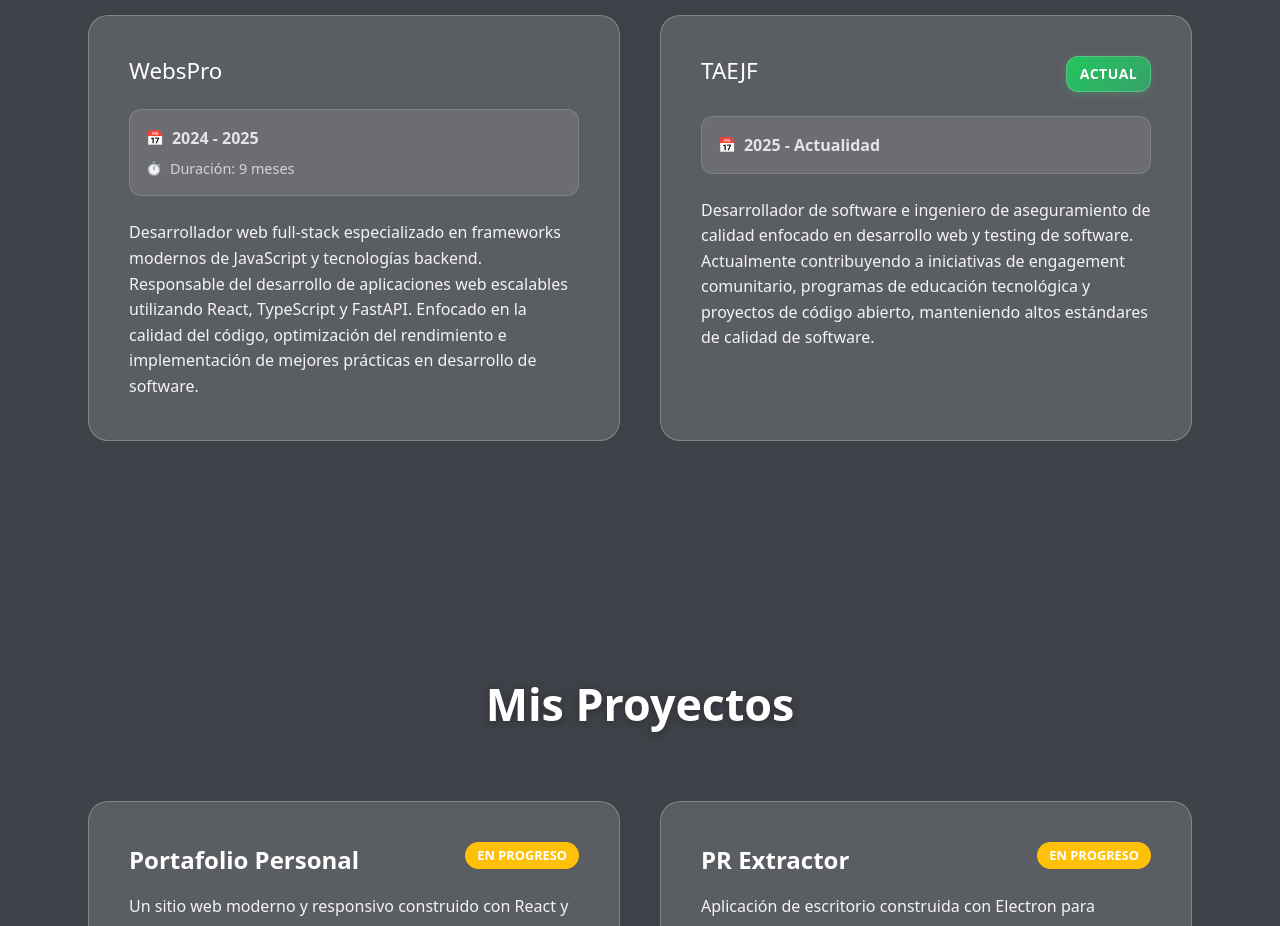
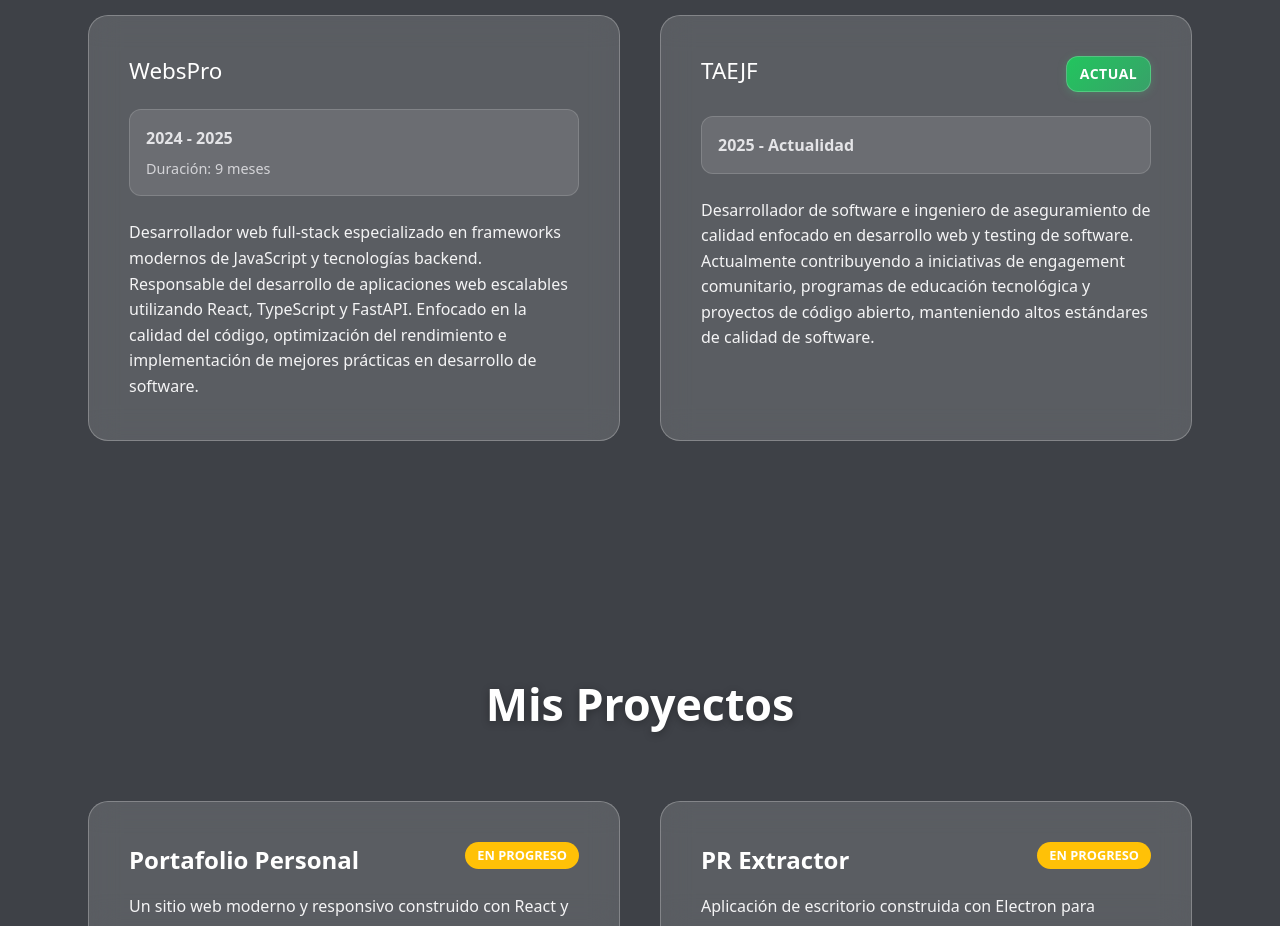
Before and after one commit to Mega-Barto/Mega-Barto.github.io, a React (Vite) app: page / in a window 1280 px wide. Shown: the part 1720-2646 px from the top of the page. Built offline with nearby package versions, Linux system fonts and the light colour scheme.

Commit message:
style: Remove unnecessary flex display and icons from work time and duration sections

```diff
--- a/src/components/sections/WorkExperienceSection/WorkExperienceSection.css
+++ b/src/components/sections/WorkExperienceSection/WorkExperienceSection.css
@@ -100,28 +100,12 @@
   color: var(--color-secondary-200);
   font-weight: 600;
   font-size: 1rem;
-  display: flex;
-  align-items: center;
-  gap: 0.5rem;
-}
-
-.work-time::before {
-  content: '📅';
-  font-size: 0.9rem;
 }
 
 .work-duration {
   color: var(--color-secondary-300);
   font-size: 0.9rem;
   font-weight: 500;
-  display: flex;
-  align-items: center;
-  gap: 0.5rem;
-}
-
-.work-duration::before {
-  content: '⏱️';
-  font-size: 0.8rem;
 }
 
 .work-description {
```
